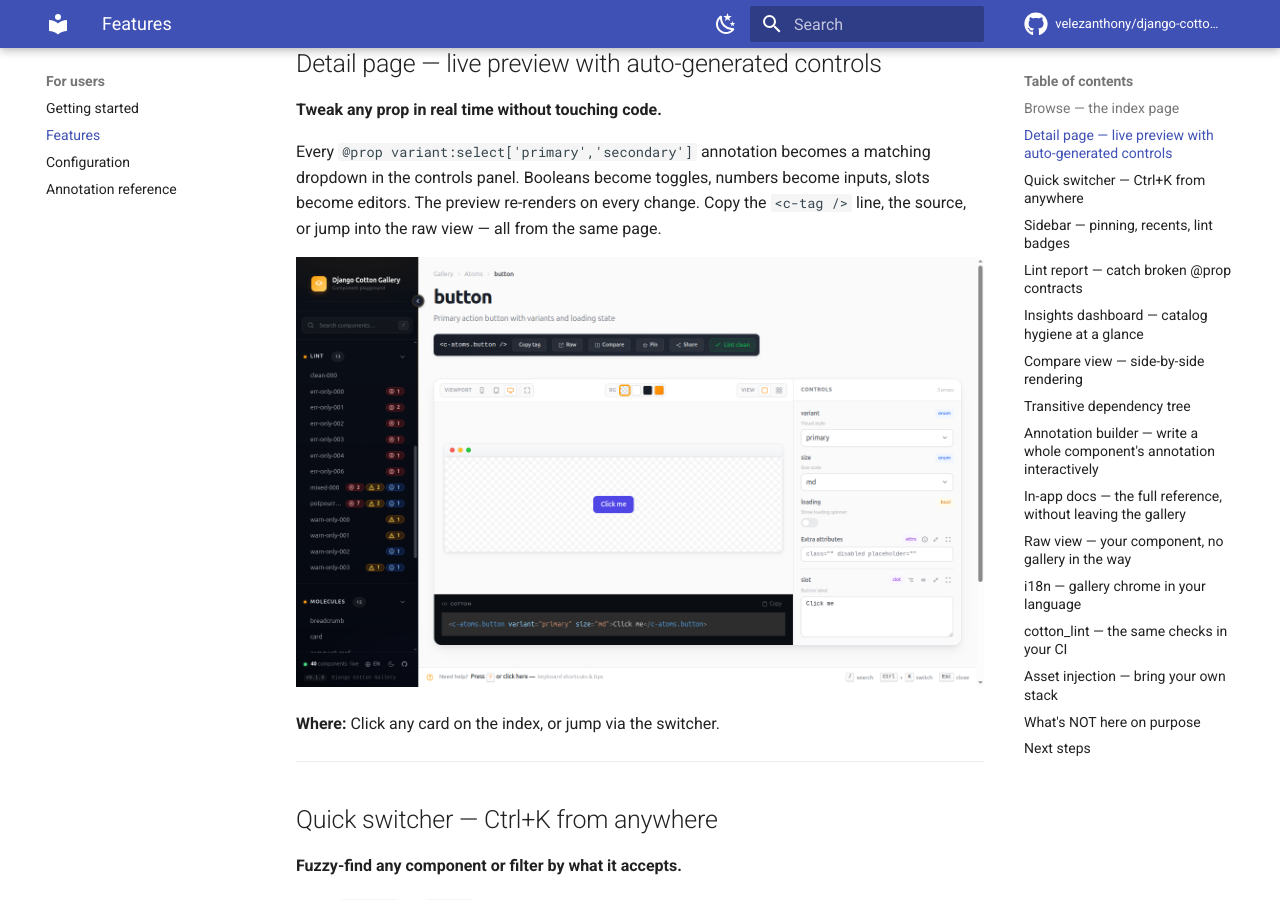
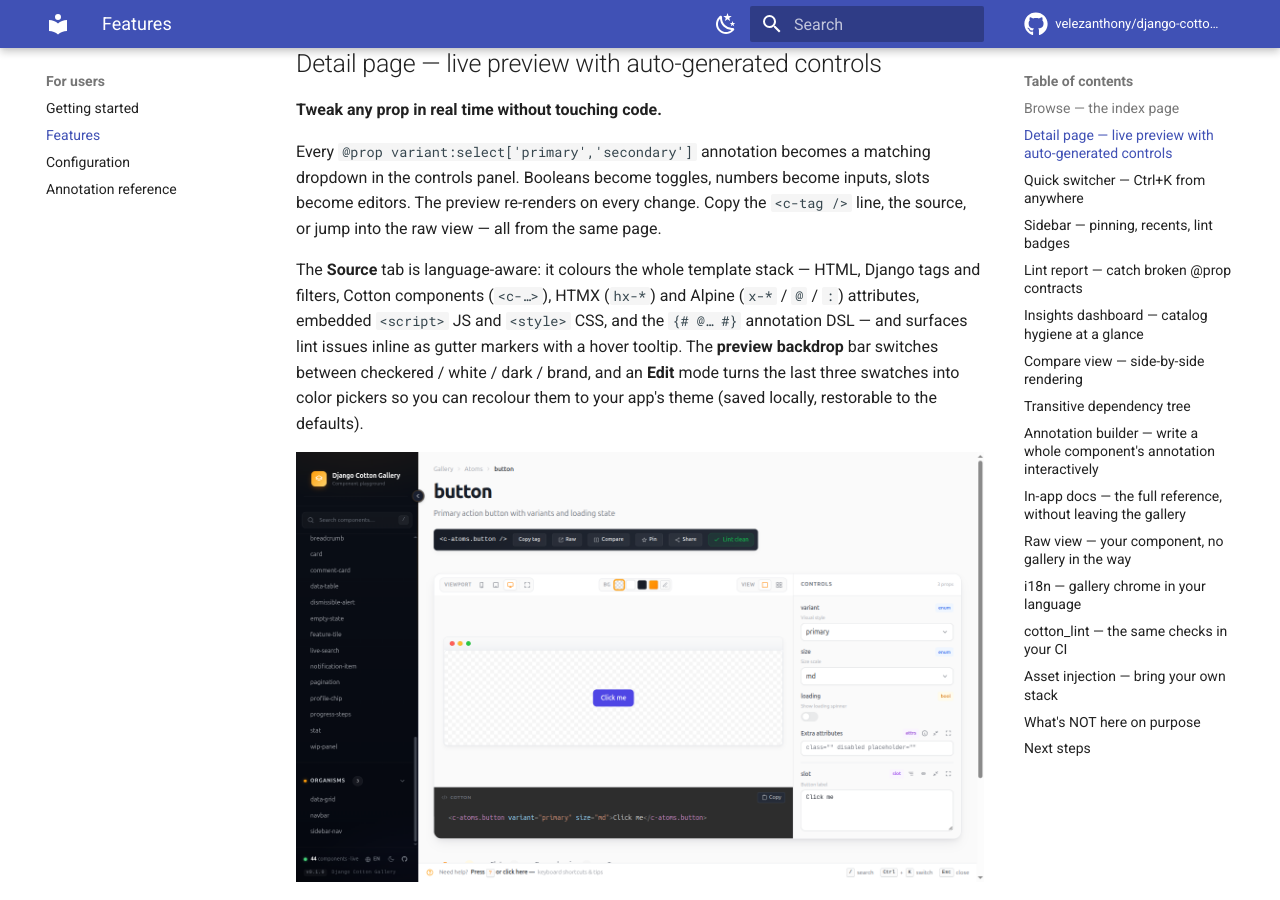
Before and after one commit to velezanthony/django-cotton-gallery, an MkDocs documentation site: the page built from docs/users/features.md, in a window 1280 px wide and 900 px high, scrolled down 1173 px. Built offline with MkDocs 1.6.1 and Material for MkDocs 9.7.7, drawn with Linux system fonts in a browser that asks for light colours; comment, search, counter and statistics services are not loaded; some of the changed text lies outside the part shown.

Commit message:
chore(release): 0.2.0
Docs for the highlighting, editable backgrounds and unknown-component rule
(features, architecture, in-app docs), refreshed screenshots, the summarized
CHANGELOG, and the pyproject / uv.lock version bump.

```diff
--- a/docs/users/features.md
+++ b/docs/users/features.md
@@ -35,6 +35,15 @@
 numbers become inputs, slots become editors. The preview re-renders on
 every change. Copy the `<c-tag />` line, the source, or jump into the
 raw view — all from the same page.
+
+The **Source** tab is language-aware: it colours the whole template stack —
+HTML, Django tags and filters, Cotton components (`<c-…>`), HTMX (`hx-*`) and
+Alpine (`x-*` / `@` / `:`) attributes, embedded `<script>` JS and `<style>`
+CSS, and the `{# @… #}` annotation DSL — and surfaces lint issues inline as
+gutter markers with a hover tooltip. The **preview backdrop** bar switches
+between checkered / white / dark / brand, and an **Edit** mode turns the last
+three swatches into color pickers so you can recolour them to your app's theme
+(saved locally, restorable to the defaults).
 
 ![Component detail: preview, controls, source, slots](https://raw.githubusercontent.com/velezanthony/django-cotton-gallery/main/docs/assets/screenshot-detail.png)
 
@@ -111,6 +120,9 @@
 - `dynamic-prefix-mismatch` — `:prop` on one side, plain on the other
 - `undeclared-template-var` — heuristic hint for `{{ x }}` references
   not in `<c-vars>` (ignore if it comes from a context processor)
+- `unknown-component` — a `<c-…>` reference to a component absent from the
+  catalog; Cotton silently renders nothing for it, so the linter flags it as an
+  error and names the missing tag (also shown inline on the Source tab)
 
 Filter by severity (errors / warnings / hints), search by component
 or rule, and copy stubs straight from the report.
--- a/pyproject.toml
+++ b/pyproject.toml
@@ -4,7 +4,7 @@
 
 [project]
 name = "django-cotton-gallery"
-version = "0.1.0"
+version = "0.2.0"
 description = "Drop-in playground for Django Cotton component libraries — annotated, copy-and-pasteable, themable."
 readme = "README.md"
 requires-python = ">=3.10"
```
Also changed, not shown: CHANGELOG.md (+17 -8 lines), docs/contributors/architecture.md (+4 -0 lines), src/django_cotton_gallery/templates/django_cotton_gallery/docs.html (+5 -2 lines), docs/assets/screenshot-builder.png, docs/assets/screenshot-compare.png, docs/assets/screenshot-detail-es.png, docs/assets/screenshot-detail.png, docs/assets/screenshot-docs.png, docs/assets/screenshot-getstarted.png, 1 other file.
